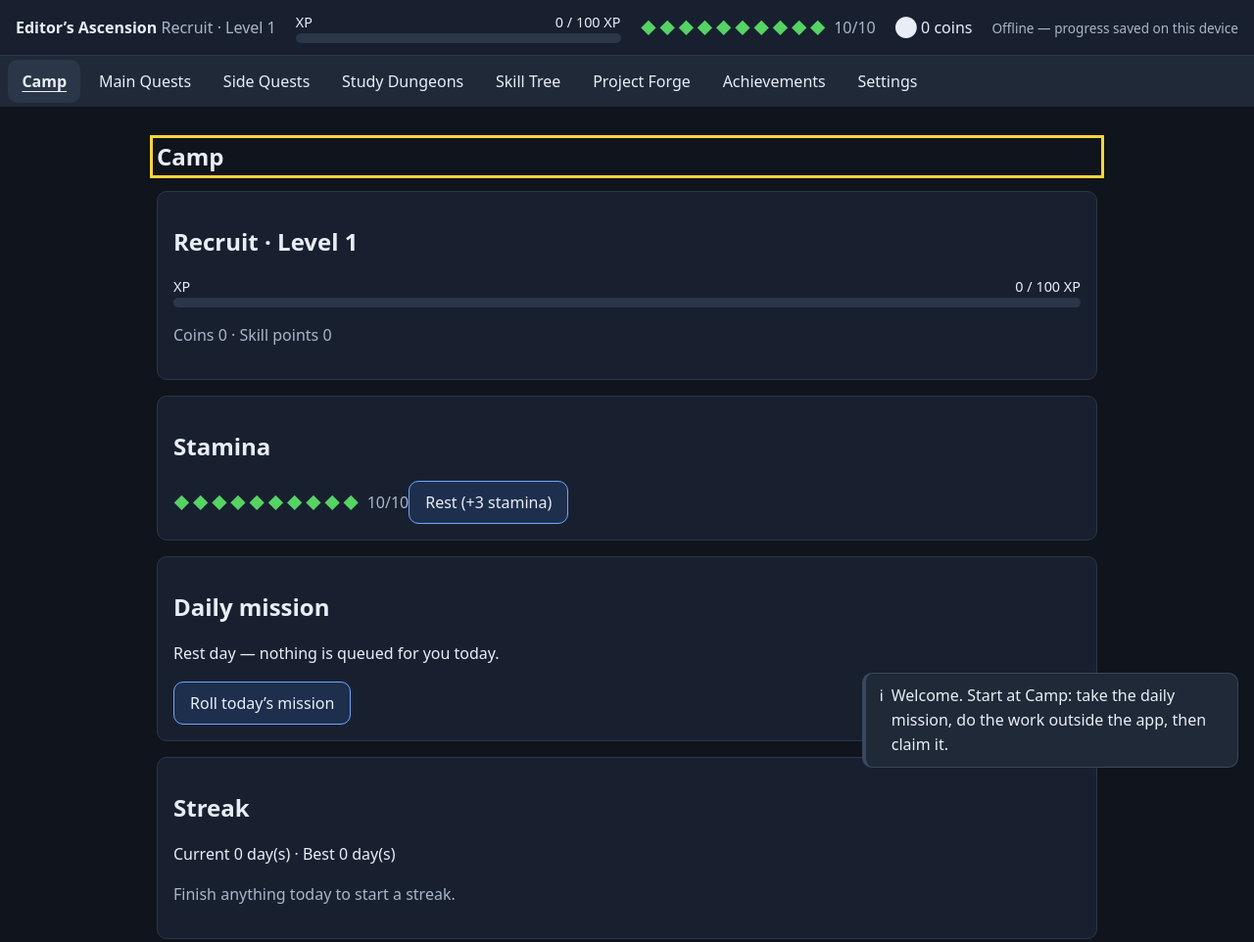
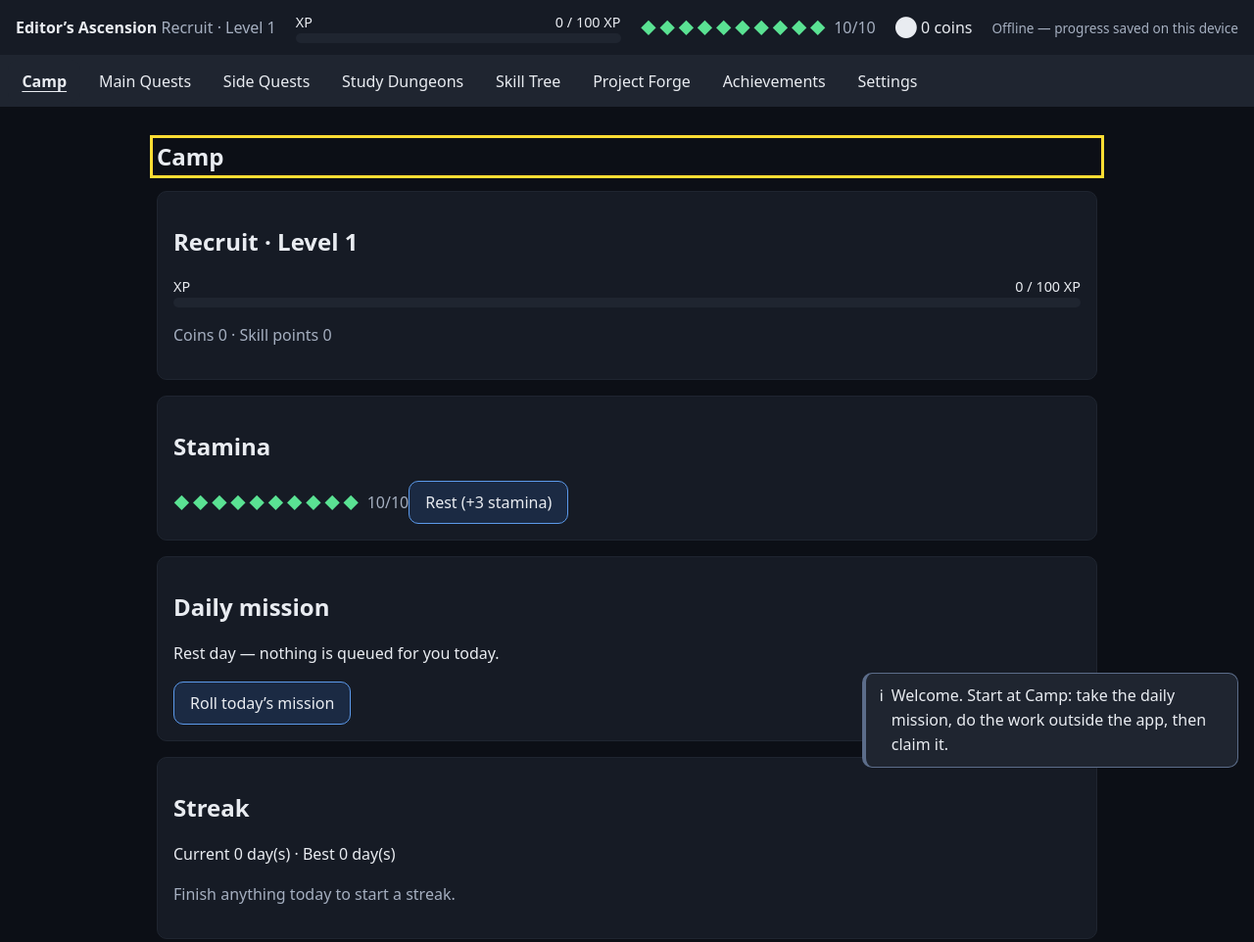
Before and after one commit to 0Orchlon/editors-ascension, a website built with Vite: page web-app/index.html in a window 1280 px wide. Shown: the top 962 px of the page at 98% size. Built offline with nearby package versions, Linux system fonts and the light colour scheme.

Commit message:
feat(PERSONAL-2 · T-27): дэлхий тутмын палитр + colorblind багц + контрастын тест
- `web-app/src/ui/theme.ts` — 19 токен × 6 палитр + 8 токены colorBlindSafe
  дарах давхарга (122 утга, lld.md §9.1). Контрастын харьцаа энд тооцогдоно.
- `styles.css` — 14 хатуу hex бүгд токен болов (P-26); өнгө нь зөвхөн
  `:root[data-world]` / `:root[data-cb]` блокуудад л үлдэв.
- `gameService.view.activeWorld()` + `main.ts` — маршрутаас палитр сонгоно,
  зөвхөн `<html data-world>`/`data-cb` атрибут солигдоно (VIS-1).
- `tests/a11y/contrast.test.ts` — 228 контрастын баталгаа (14 хос ≥4.5:1 ·
  5 хос ≥3.0:1), хатуу hex-ийн сканнер, дэлхий солиход DOM ялгаагүйн snapshot.

Хэмжигдсэн хамгийн муу: текст 4.78:1 · UI 3.29:1 · хамгийн сайн 16.40:1.
web-app 1135 тест тэнцэв (895 → +240).

```diff
--- a/web-app/src/app/main.ts
+++ b/web-app/src/app/main.ts
@@ -11,11 +11,15 @@ import { renderForge } from '../ui/screens/forge.ts';
 import { renderAchievements } from '../ui/screens/achievements.ts';
 import { applyMotionPreference, renderSettings } from '../ui/screens/settings.ts';
 import { createSoundCues } from '../ui/sound.ts';
+import { applyTheme, worldPalette } from '../ui/theme.ts';
 import type { SyncStatus } from '../services/sync.ts';
 // ⚠ DOM-ийн глобал `Storage` БИШ — сервисийн нарийссан интерфейс (тестэд солигдоно).
 import type { Storage } from '../services/persistence.ts';
 
 const ONBOARDED_KEY = 'ea.onboarded.v1';
+
+/** lld.md §9.2 — эдгээр маршрут л тоглогчийн идэвхтэй дэлхийн палитрыг өмсөнө. */
+const WORLD_ROUTES = new Set<string>(['#/quests', '#/side', '#/dungeons', '#/skills']);
 
 export function boot(root: HTMLElement, storage: Storage = window.localStorage): void {
   let status: SyncStatus = 'offline';
@@ -36,6 +40,11 @@ export function boot(root: HTMLElement, storage: Storage = window.localStorage):
 
     renderTopBar(app.game, status);
     renderNav(route);
+    // VIS-1 — палитр нь МАРШРУТААС гарна; дэлгэцийн DOM нь дэлхийг мэдэхгүй.
+    applyTheme(
+      WORLD_ROUTES.has(route) ? worldPalette(app.game.view.activeWorld()) : 'camp',
+      app.game.view.settings().colorBlindSafe,
+    );
 
     const screen =
       route === '#/quests' ? renderQuests(app.game, 'main', paint)
--- a/web-app/src/styles.css
+++ b/web-app/src/styles.css
@@ -1,22 +1,156 @@
 /**
- * Хэв маяг (T-39, T-40).
+ * Хэв маяг (T-39, T-40, T-27, T-28).
  *
- * ⚠ Контраст: үндсэн текст #e9eef6 дээр #10141c = ~14:1 (AC A11Y-4 ≥4.5:1 шаарддаг).
- * ⚠ Фокусын хүрээ нь дэвсгэрээс ≥3:1 (AC A11Y-4) — `--focus` нь тод шар.
- * ⚠ Мэдээлэл ЗӨВХӨН өнгөөр дамжихгүй: badge, статус бүр текст/дүрстэй.
+ * ⚠ P-26 — өнгөний ЦОРЫН ГАНЦ эх нь `ui/theme.ts`. Энэ файлын hex нь доорх
+ * `:root[data-world]` / `:root[data-cb]` блокуудад л байрлана; өөр дүрэмд хатуу
+ * hex бичих нь `tests/a11y/contrast.test.ts`-ийг УНАГААНА.
+ * ⚠ Мэдээлэл ЗӨВХӨН өнгөөр дамжихгүй: badge, статус бүр текст/дүрстэй (VIS-4).
  */
-:root {
-  --bg: #10141c;
-  --surface: #182030;
-  --surface-2: #1f2937;
-  --text: #e9eef6;
-  --muted: #a9b6c9;
-  --accent: #6ea8ff;
-  --ok: #56d364;
-  --warn: #f0b429;
-  --focus: #ffd43b;
-  --radius: 10px;
+:root,
+:root[data-world="camp"] {
+  --bg: #0c0f16;
+  --surface: #161b25;
+  --surface-2: #1f2530;
+  --border: #5c6d8a;
+  --border-strong: #7486a6;
+  --text: #e9ecf1;
+  --muted: #a5afc0;
+  --text-on-focus: #000000;
+  --accent: #5c9aeb;
+  --ok: #5ae293;
+  --warn: #f7bc45;
+  --focus: #ffdd33;
+  --btn-bg: #1b2a43;
+  --btn-bg-hover: #24395e;
+  --badge-ok-bg: #0c2717;
+  --badge-ok-text: #98ebbb;
+  --badge-warn-bg: #291f0d;
+  --badge-warn-text: #f9d894;
+  --pip-off: #69758b;
 }
+
+:root[data-world="w1"] {
+  --bg: #0c1116;
+  --surface: #161f25;
+  --surface-2: #1f2930;
+  --border: #587284;
+  --border-strong: #6d8ca2;
+  --text: #e9eef1;
+  --muted: #a5b5c0;
+  --text-on-focus: #000000;
+  --accent: #5cc7eb;
+  --ok: #5ae293;
+  --warn: #f7bc45;
+  --focus: #ffdd33;
+  --btn-bg: #1b3243;
+  --btn-bg-hover: #24465e;
+  --badge-ok-bg: #0c2717;
+  --badge-ok-text: #98ebbb;
+  --badge-warn-bg: #291f0d;
+  --badge-warn-text: #f9d894;
+  --pip-off: #667987;
+}
+
+:root[data-world="w2"] {
+  --bg: #100c16;
+  --surface: #1d1625;
+  --surface-2: #271f30;
+  --border: #786192;
+  --border-strong: #917bab;
+  --text: #ede9f1;
+  --muted: #b2a5c0;
+  --text-on-focus: #000000;
+  --accent: #b15feb;
+  --ok: #5ae293;
+  --warn: #f7bc45;
+  --focus: #ffdd33;
+  --btn-bg: #2e1b43;
+  --btn-bg-hover: #3f245e;
+  --badge-ok-bg: #0c2717;
+  --badge-ok-text: #98ebbb;
+  --badge-warn-bg: #291f0d;
+  --badge-warn-text: #f9d894;
+  --pip-off: #7c6c8f;
+}
+
+:root[data-world="w3"] {
+  --bg: #0c1612;
+  --surface: #16251f;
+  --surface-2: #1f302a;
+  --border: #517a6b;
+  --border-strong: #639b87;
+  --text: #e9f1ee;
+  --muted: #a5c0b6;
+  --text-on-focus: #000000;
+  --accent: #5cebc7;
+  --ok: #5ae293;
+  --warn: #f7bc45;
+  --focus: #ffdd33;
+  --btn-bg: #1b4334;
+  --btn-bg-hover: #245e49;
+  --badge-ok-bg: #0c2717;
+  --badge-ok-text: #98ebbb;
+  --badge-warn-bg: #291f0d;
+  --badge-warn-text: #f9d894;
+  --pip-off: #618075;
+}
+
+:root[data-world="w4"] {
+  --bg: #160f0c;
+  --surface: #251b16;
+  --surface-2: #30251f;
+  --border: #846858;
+  --border-strong: #a2816e;
+  --text: #f1ece9;
+  --muted: #c0afa5;
+  --text-on-focus: #000000;
+  --accent: #eb9e5c;
+  --ok: #5ae293;
+  --warn: #f7bc45;
+  --focus: #ffdd33;
+  --btn-bg: #432a1b;
+  --btn-bg-hover: #5e3924;
+  --badge-ok-bg: #0c2717;
+  --badge-ok-text: #98ebbb;
+  --badge-warn-bg: #291f0d;
+  --badge-warn-text: #f9d894;
+  --pip-off: #877266;
+}
+
+:root[data-world="w5"] {
+  --bg: #160c11;
+  --surface: #25161d;
+  --surface-2: #301f28;
+  --border: #8d5e75;
+  --border-strong: #a8768f;
+  --text: #f1e9ed;
+  --muted: #c0a5b3;
+  --text-on-focus: #000000;
+  --accent: #eb5caf;
+  --ok: #5ae293;
+  --warn: #f7bc45;
+  --focus: #ffdd33;
+  --btn-bg: #431b2f;
+  --btn-bg-hover: #5e2441;
+  --badge-ok-bg: #0c2717;
+  --badge-ok-text: #98ebbb;
+  --badge-warn-bg: #291f0d;
+  --badge-warn-text: #f9d894;
+  --pip-off: #8d6a7b;
+}
+
+:root[data-cb="1"] {
+  --accent: #eb5ceb;
+  --ok: #5ab0e2;
+  --warn: #f7c845;
+  --focus: #ffe433;
+  --badge-ok-bg: #0c1d27;
+  --badge-ok-text: #98cdeb;
+  --badge-warn-bg: #29210d;
+  --badge-warn-text: #f9de94;
+}
+
+:root { --radius: 10px; }
 
 * { box-sizing: border-box; }
 
@@ -51,7 +185,7 @@ body, #app { overflow-x: hidden; }
   left: -9999px;
   top: 0;
   background: var(--focus);
-  color: #000;
+  color: var(--text-on-focus);
   padding: 0.6rem 1rem;
   z-index: 100;
 }
@@ -64,7 +198,7 @@ body, #app { overflow-x: hidden; }
   align-items: center;
   padding: 0.75rem 1rem;
   background: var(--surface);
-  border-bottom: 1px solid #2b3648;
+  border-bottom: 1px solid var(--surface-2);
 }
 
 .nav { background: var(--surface-2); padding: 0.25rem 0.5rem; }
@@ -83,10 +217,10 @@ body, #app { overflow-x: hidden; }
   text-decoration: none;
   border-radius: var(--radius);
 }
-.nav-list a:hover { background: #2b3648; }
+.nav-list a:hover { background: var(--surface-2); }
 /* Идэвхтэй хуудас нь өнгө + доогуур зураас + `aria-current` гурвуулаа. */
 .nav-list a[aria-current="page"] {
-  background: #2b3648;
+  background: var(--surface-2);
   text-decoration: underline;
   text-underline-offset: 4px;
   font-weight: 600;
@@ -100,7 +234,7 @@ h1:focus { outline: 3px solid var(--focus); outline-offset: 4px; }
 
 .card {
   background: var(--surface);
-  border: 1px solid #2b3648;
+  border: 1px solid var(--surface-2);
   border-radius: var(--radius);
   padding: 1rem;
   margin: 0 0 1rem;
@@ -118,25 +252,25 @@ h1:focus { outline: 3px solid var(--focus); outline-offset: 4px; }
   padding: 0.15rem 0.55rem;
   border-radius: 999px;
   font-size: 0.85rem;
-  background: #2b3648;
-  border: 1px solid #3a475e;
+  background: var(--surface-2);
+  border: 1px solid var(--border);
 }
-.badge-ok { background: #16351f; border-color: var(--ok); color: #b7f0be; }
-.badge-warn { background: #3a2f10; border-color: var(--warn); color: #ffe2a3; }
+.badge-ok { background: var(--badge-ok-bg); border-color: var(--ok); color: var(--badge-ok-text); }
+.badge-warn { background: var(--badge-warn-bg); border-color: var(--warn); color: var(--badge-warn-text); }
 
 .btn {
   font: inherit;
   padding: 0.55rem 1rem;
   border-radius: var(--radius);
   border: 1px solid var(--accent);
-  background: #1d2f4d;
+  background: var(--btn-bg);
   color: var(--text);
   cursor: pointer;
   min-height: 44px;
 }
-.btn:hover { background: #24406b; }
+.btn:hover { background: var(--btn-bg-hover); }
 .btn[disabled] { opacity: 0.55; cursor: not-allowed; border-style: dashed; }
-.btn-quiet { border-color: #3a475e; background: transparent; }
+.btn-quiet { border-color: var(--border); background: transparent; }
 
 label { display: block; margin: 0.6rem 0 0.2rem; }
 input[type="text"], input[type="number"], textarea, input[type="file"] {
@@ -145,7 +279,7 @@ input[type="text"], input[type="number"], textarea, input[type="file"] {
   max-width: 34rem;
   padding: 0.5rem;
   border-radius: var(--radius);
-  border: 1px solid #3a475e;
+  border: 1px solid var(--border);
   background: var(--surface-2);
   color: var(--text);
 }
@@ -155,21 +289,21 @@ input[type="checkbox"], input[type="radio"] { width: 1.15rem; height: 1.15rem; }
 
 .statbar { min-width: 12rem; flex: 1 1 14rem; }
 .statbar-head { display: flex; justify-content: space-between; gap: 1rem; font-size: 0.9rem; }
-.statbar-track { height: 10px; background: #2b3648; border-radius: 999px; overflow: hidden; }
+.statbar-track { height: 10px; background: var(--surface-2); border-radius: 999px; overflow: hidden; }
 .statbar-fill { height: 100%; background: var(--accent); }
 
 .pips { display: inline-flex; align-items: center; gap: 0.15rem; }
 .pip-on { color: var(--ok); }
-.pip-off { color: #55637a; }
+.pip-off { color: var(--pip-off); }
 .pips-text { margin-left: 0.35rem; color: var(--muted); }
 
 .sync { font-size: 0.85rem; color: var(--muted); }
 
 .banner-host { position: sticky; top: 0; z-index: 20; }
 .banner {
-  background: #16351f;
+  background: var(--badge-ok-bg);
   border: 1px solid var(--ok);
-  color: #ccf5d2;
+  color: var(--badge-ok-text);
   padding: 0.75rem 1rem;
   text-align: center;
 }
@@ -188,7 +322,7 @@ input[type="checkbox"], input[type="radio"] { width: 1.15rem; height: 1.15rem; }
   display: flex;
   gap: 0.5rem;
   background: var(--surface-2);
-  border: 1px solid #3a475e;
+  border: 1px solid var(--border);
   border-left-width: 4px;
   border-radius: var(--radius);
   padding: 0.65rem 0.85rem;
@@ -209,12 +343,12 @@ input[type="checkbox"], input[type="radio"] { width: 1.15rem; height: 1.15rem; }
 }
 .modal {
   background: var(--surface);
-  border: 1px solid #3a475e;
+  border: 1px solid var(--border);
   border-radius: var(--radius);
   padding: 1.25rem;
   width: min(44rem, 100%);
 }
-.question { border: 1px solid #3a475e; border-radius: var(--radius); margin: 0.75rem 0; }
+.question { border: 1px solid var(--border); border-radius: var(--radius); margin: 0.75rem 0; }
 .outcome { background: var(--surface-2); border-radius: var(--radius); padding: 0.75rem; }
 .issue-list { margin: 0.5rem 0 0; padding-left: 1.1rem; }
 .issue-list li { margin: 0.15rem 0; }
--- /dev/null
+++ b/web-app/src/ui/theme.ts
@@ -0,0 +1,104 @@
+/**
+ * Дэлхий тутмын палитр (T-27; AC VIS-1, VIS-2, VIS-3; lld.md §9.1).
+ *
+ * ⚠ Өнгөний ЦОРЫН ГАНЦ эх. `styles.css`-ийн `:root[data-world]` блокууд нь ЭНЭ
+ * хүснэгтийн хуулбар — контрастын тест хүснэгтээс тооцдог тул хоёулаа зэрэг
+ * шинэчлэгдэх ёстой (`P-26`-ийн сканнер `styles.css`-д хатуу hex үлдэхийг хориглоно).
+ * ⚠ Токен бүр ТООЦООНООС гарсан: дэлхийн өнгөний өнцөг сонгож, HSL гэрэлтэлтийг
+ * зорилтот харьцаанд (текст 4.8:1 · UI 3.3:1) хүртэл хоёртын хайлтаар шилжүүлсэн.
+ * Дугуйрсны дараа хамгийн муу утга нь 4.78:1 ба 3.29:1 — хоёулаа WCAG-ийн 4.5/3.0-аас дээш.
+ * ⚠ Дэлхий солигдоход ЗӨВХӨН `<html data-world>` (+ `data-cb`) солигдоно — DOM бүтэц,
+ * `aria-*`, текст ХӨДӨЛӨХГҮЙ (`VIS-1`). `style.setProperty` ХЭРЭГЛЭХГҮЙ.
+ */
+
+export const TOKENS = [
+  'bg', 'surface', 'surface-2', 'border', 'border-strong', 'text', 'muted',
+  'text-on-focus', 'accent', 'ok', 'warn', 'focus', 'btn-bg', 'btn-bg-hover',
+  'badge-ok-bg', 'badge-ok-text', 'badge-warn-bg', 'badge-warn-text', 'pip-off',
+] as const;
+
+export type ThemeToken = (typeof TOKENS)[number];
+export type PaletteKey = 'camp' | 'w1' | 'w2' | 'w3' | 'w4' | 'w5';
+
+export const PALETTE_KEYS: readonly PaletteKey[] = ['camp', 'w1', 'w2', 'w3', 'w4', 'w5'];
+
+/** Утгын ДАРААЛАЛ нь `TOKENS`-ийнх; `#` хасагдсан, урт нь тогтмол 6 (lld.md §9.1.4). */
+export const PALETTES: Record<PaletteKey, readonly string[]> = {
+  camp: ['0c0f16', '161b25', '1f2530', '5c6d8a', '7486a6', 'e9ecf1', 'a5afc0', '000000',
+    '5c9aeb', '5ae293', 'f7bc45', 'ffdd33', '1b2a43', '24395e', '0c2717', '98ebbb',
+    '291f0d', 'f9d894', '69758b'],
+  w1: ['0c1116', '161f25', '1f2930', '587284', '6d8ca2', 'e9eef1', 'a5b5c0', '000000',
+    '5cc7eb', '5ae293', 'f7bc45', 'ffdd33', '1b3243', '24465e', '0c2717', '98ebbb',
+    '291f0d', 'f9d894', '667987'],
+  w2: ['100c16', '1d1625', '271f30', '786192', '917bab', 'ede9f1', 'b2a5c0', '000000',
+    'b15feb', '5ae293', 'f7bc45', 'ffdd33', '2e1b43', '3f245e', '0c2717', '98ebbb',
+    '291f0d', 'f9d894', '7c6c8f'],
+  w3: ['0c1612', '16251f', '1f302a', '517a6b', '639b87', 'e9f1ee', 'a5c0b6', '000000',
+    '5cebc7', '5ae293', 'f7bc45', 'ffdd33', '1b4334', '245e49', '0c2717', '98ebbb',
+    '291f0d', 'f9d894', '618075'],
+  w4: ['160f0c', '251b16', '30251f', '846858', 'a2816e', 'f1ece9', 'c0afa5', '000000',
+    'eb9e5c', '5ae293', 'f7bc45', 'ffdd33', '432a1b', '5e3924', '0c2717', '98ebbb',
+    '291f0d', 'f9d894', '877266'],
+  w5: ['160c11', '25161d', '301f28', '8d5e75', 'a8768f', 'f1e9ed', 'c0a5b3', '000000',
+    'eb5caf', '5ae293', 'f7bc45', 'ffdd33', '431b2f', '5e2441', '0c2717', '98ebbb',
+    '291f0d', 'f9d894', '8d6a7b'],
+};
+
+/**
+ * `colorBlindSafe` нь ЗӨВХӨН семантик хосыг (улаан↔ногоон) сольдог — дэлхийн
+ * гадаргуу нь утга илэрхийлдэггүй тул хөндөгдөхгүй (lld.md §9.1.3). Эдгээр 8 утга
+ * нь 6 дэлхийд ижил гардаг тул `12 × 19 = 228` биш `6 × 19 + 8 = 122` утга хадгална.
+ */
+export const CB_OVERRIDE: Partial<Record<ThemeToken, string>> = {
+  accent: 'eb5ceb',
+  ok: '5ab0e2',
+  warn: 'f7c845',
+  focus: 'ffe433',
+  'badge-ok-bg': '0c1d27',
+  'badge-ok-text': '98cdeb',
+  'badge-warn-bg': '29210d',
+  'badge-warn-text': 'f9de94',
+};
+
+/** Нэрлэсэн палитрыг токен → hex зураглал болгоно. */
+export function paletteOf(key: PaletteKey, colorBlindSafe: boolean): Record<ThemeToken, string> {
+  const row = PALETTES[key];
+  const out = {} as Record<ThemeToken, string>;
+  TOKENS.forEach((token, index) => {
+    out[token] = row[index]!;
+  });
+  if (colorBlindSafe) Object.assign(out, CB_OVERRIDE);
+  return out;
+}
+
+/** WCAG 2.x-ийн харьцангуй гэрэлтэлт — 8-бит суваг тутам. */
+function luminance(hex: string): number {
+  const channels = [0, 2, 4].map((i) => {
+    const v = parseInt(hex.slice(i, i + 2), 16) / 255;
+    return v <= 0.03928 ? v / 12.92 : ((v + 0.055) / 1.055) ** 2.4;
+  });
+  return 0.2126 * channels[0]! + 0.7152 * channels[1]! + 0.0722 * channels[2]!;
+}
+
+/** `(L₁ + 0.05) / (L₂ + 0.05)` — аргумент нь `#`-гүй 6 оронтой hex. */
+export function contrastRatio(a: string, b: string): number {
+  const [light, dark] = [luminance(a), luminance(b)].sort((x, y) => y - x) as [number, number];
+  return (light + 0.05) / (dark + 0.05);
+}
+
+/** Дэлхийн дугаарыг палитрын түлхүүр болгоно (`camp` нь дэд дэлгэцүүдэд). */
+export function worldPalette(world: 1 | 2 | 3 | 4 | 5 | 'camp'): PaletteKey {
+  return world === 'camp' ? 'camp' : (`w${world}` as PaletteKey);
+}
+
+/**
+ * ⚠ Атрибут СОЛИХ цорын ганц зам. `document.documentElement` нь дэлгэцийн DOM-оос
+ * ГАДНА тул snapshot тестүүд дэлхий солигдоход ялгарахгүй (`VIS-1`).
+ */
+export function applyTheme(world: 1 | 2 | 3 | 4 | 5 | 'camp' | PaletteKey, colorBlindSafe: boolean): void {
+  const key = typeof world === 'string' && world !== 'camp' ? (world as PaletteKey) : worldPalette(world as 1 | 'camp');
+  const html = document.documentElement;
+  html.dataset.world = key;
+  if (colorBlindSafe) html.dataset.cb = '1';
+  else delete html.dataset.cb;
+}
```
Also changed, not shown: web-app/src/services/gameService.ts (+12 -0 lines), web-app/tests/a11y/contrast.test.ts (added, +156 -0 lines).
